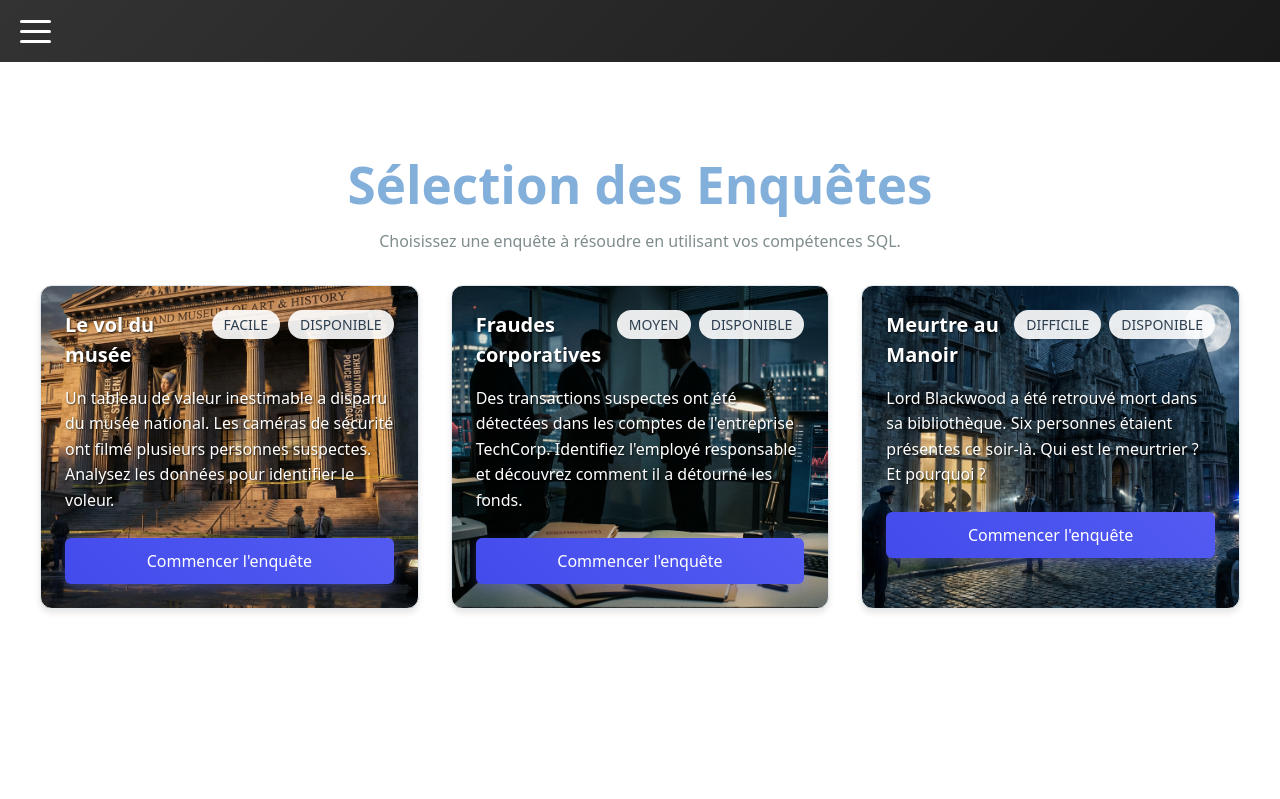
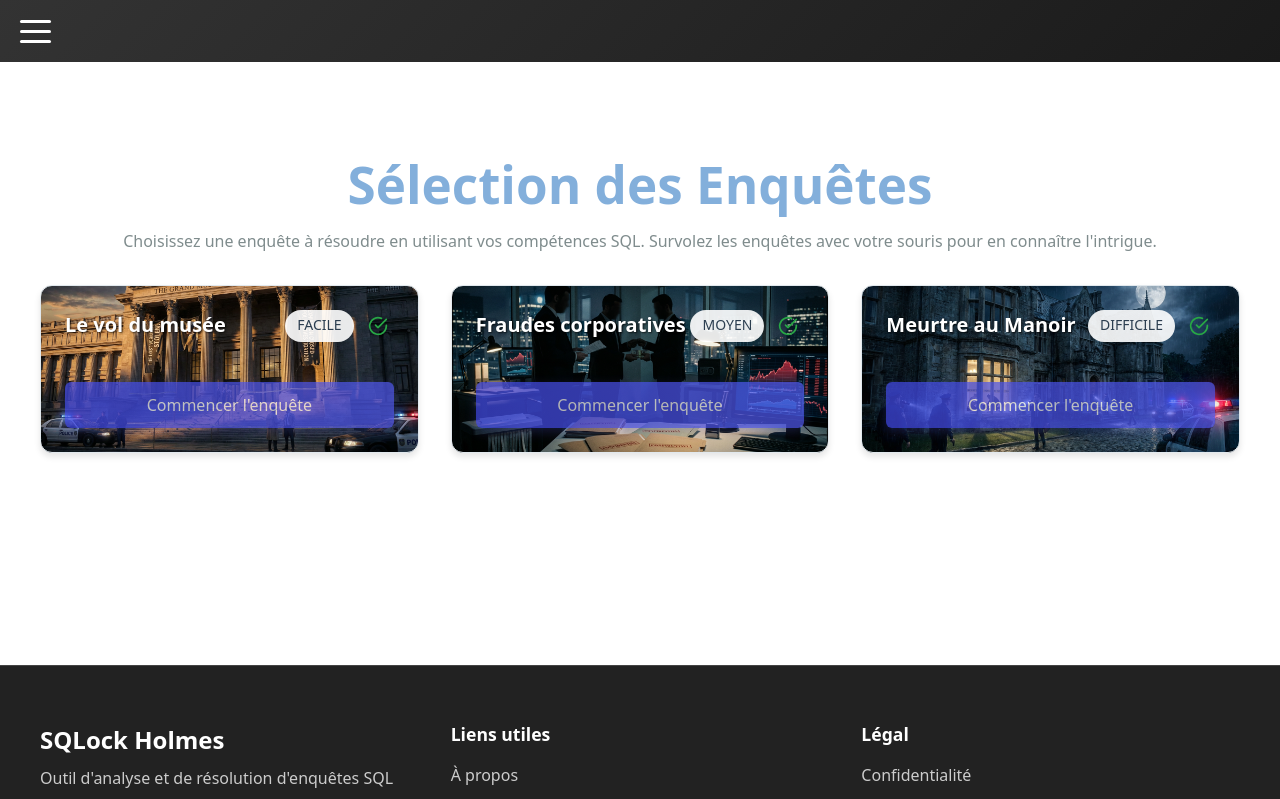
Before and after one commit to DwoDwoS/sqlock-holmes-front, a React (Vite) app: page /investigations in a window 1280 px wide. Shown: the top 799 px of the page. Built offline with nearby package versions, Linux system fonts and the light colour scheme; sample sign-in values are in the browser's storage.

Commit message:
add: upgrading investigation's card

```diff
--- a/src/App.css
+++ b/src/App.css
@@ -462,21 +462,67 @@
   color: #383d41;
 }
 
-.investigation-description {
-  color: #5a6c7d;
-  line-height: 1.6;
-  margin-bottom: 1.5rem;
+.status-icon {
+  display: flex;
+  align-items: center;
+  justify-content: center;
+  width: 32px;
+  height: 32px;
+  border-radius: 50%;
+  transition: transform 0.2s ease;
+}
+
+.status-icon:hover {
+  transform: scale(1.1);
+}
+
+.status-icon svg {
+  width: 20px;
+  height: 20px;
+}
+
+.status-available .status-icon svg {
+  color: #28a745; /* Vert pour disponible */
+}
+
+.status-unavailable .status-icon svg {
+  color: #dc3545; /* Rouge pour non disponible */
 }
 
 .investigation-card .primary-button {
   width: 100%;
   padding: 0.75rem 1rem;
+  opacity: 0.7;
+  transition: opacity 0.3s ease;
+}
+
+.investigation-card:hover .primary-button {
+  opacity: 1;
 }
 
 .investigation-card .primary-button:disabled {
   background-color: #6c757d;
   cursor: not-allowed;
-  opacity: 0.6;
+  opacity: 0.5;
+}
+
+.investigation-card .primary-button:disabled:hover {
+  opacity: 0.5;
+}
+
+.investigation-description {
+  color: #5a6c7d;
+  line-height: 1.6;
+  margin-bottom: 1.5rem;
+  opacity: 0;
+  max-height: 0;
+  overflow: hidden;
+  transition: opacity 0.3s ease, max-height 0.3s ease;
+}
+
+.investigation-card:hover .investigation-description {
+  opacity: 1;
+  max-height: 200px; /* Ajuster selon la hauteur nécessaire */
 }
 
 .investigations-actions {
--- a/src/components/Home.tsx
+++ b/src/components/Home.tsx
@@ -39,7 +39,7 @@ const Home = () => {
           </div>
 
           <div className="action-buttons">
-            <button className="primary-button" onClick={() => navigate('/investigations')}>Commencer une enquête</button>
+            <button className="primary-button" onClick={() => navigate('/investigations')}>Trouver une enquête</button>
             <button className="secondary-button" onClick={logout}>Déconnexion</button>
           </div>
         </div>
--- a/src/components/Investigations.tsx
+++ b/src/components/Investigations.tsx
@@ -49,19 +49,10 @@ const Investigations: React.FC = () => {
     }
   };
 
-  const getStatutColor = (statut: string) => {
-    switch (statut) {
-      case 'Disponible': return 'statut-disponible';
-      case 'En cours': return 'statut-en-cours';
-      case 'Terminée': return 'statut-terminee';
-      default: return '';
-    }
-  };
-
   return (
     <div className="investigations-container">
       <h1>Sélection des Enquêtes</h1>
-      <p>Choisissez une enquête à résoudre en utilisant vos compétences SQL.</p>
+      <p>Choisissez une enquête à résoudre en utilisant vos compétences SQL. Survolez les enquêtes avec votre souris pour en connaître l'intrigue.</p>
 
       <div className="investigations-grid">
         {investigations.map((investigation) => {
@@ -71,19 +62,32 @@ const Investigations: React.FC = () => {
           else if (investigation.id === 3) backgroundClass = 'investigation-manor';
 
           return (
-            <div key={investigation.id} className={`investigation-card ${backgroundClass}`}>
+            <div key={investigation.id} className={`investigation-card ${backgroundClass} ${investigation.statut === 'Disponible' ? 'status-available' : 'status-unavailable'}`}>
               <div className="investigation-header">
                 <h2>{investigation.titre}</h2>
                 <div className="investigation-badges">
                   <span className={`badge difficulte ${getDifficulteColor(investigation.difficulte)}`}>
                     {investigation.difficulte}
                   </span>
-                <span className={`badge statut ${getStatutColor(investigation.statut)}`}>
-                  {investigation.statut}
-                </span>
+                  <div className="status-icon" aria-label={investigation.statut}>
+                    {investigation.statut === 'Disponible' ? (
+                      <svg xmlns="http://www.w3.org/2000/svg" width="20" height="20" viewBox="0 0 24 24" fill="none" stroke="currentColor" strokeWidth="2" strokeLinecap="round" strokeLinejoin="round" className="lucide lucide-check-circle">
+                        <path d="M22 11.08V12a10 10 0 1 1-5.93-9.14"/>
+                        <polyline points="22,4 12,14.01 9,11.01"/>
+                      </svg>
+                    ) : (
+                      <svg xmlns="http://www.w3.org/2000/svg" width="20" height="20" viewBox="0 0 24 24" fill="none" stroke="currentColor" strokeWidth="2" strokeLinecap="round" strokeLinejoin="round" className="lucide lucide-x-circle">
+                        <circle cx="12" cy="12" r="10"/>
+                        <path d="m15 9-6 6"/>
+                        <path d="m9 9 6 6"/>
+                      </svg>
+                    )}
                   </div>
                 </div>
-            <p className="investigation-description">{investigation.description}</p>
+              </div>
+              <div className="investigation-description">
+                <p>{investigation.description}</p>
+              </div>
             <button
               className="primary-button"
               onClick={() => handleStartInvestigation(investigation.id)}
```
Also changed, not shown: 1 other file (tests, documents, lock files or other folders). Lines whose indentation alone changed are shown as unchanged.
